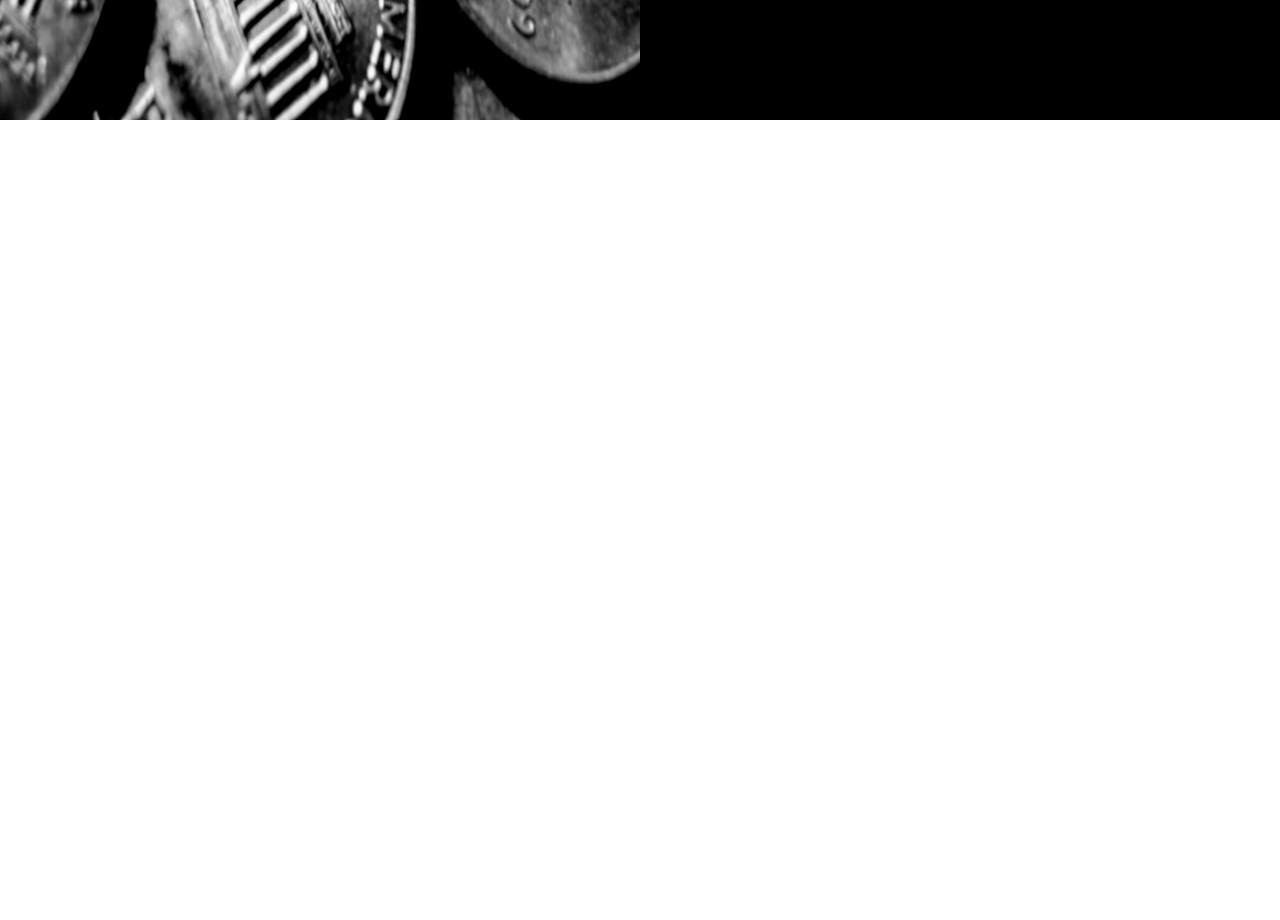
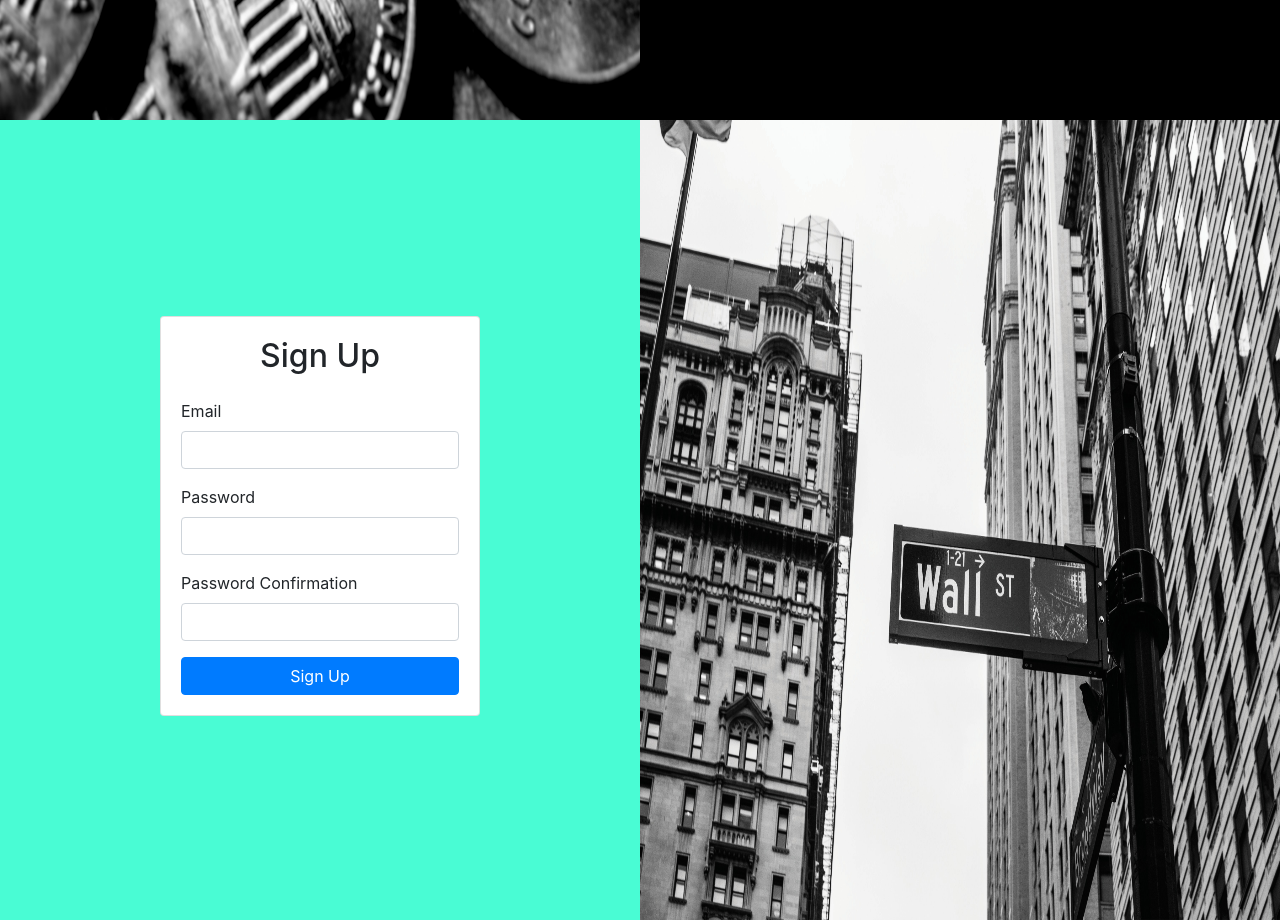
Before and after one commit to ghilger16/StockRocket, a React (Create React App) app in the folder ClientApp/: page / in a window 1280 px wide. Shown: the part 1480-2400 px from the top of the page. Before the commit the page ends 1600 px from the top, so only its background shows below. Built offline with nearby package versions, Linux system fonts and the light colour scheme.

Commit message:
added registration form

```diff
--- a/ClientApp/public/styles.css
+++ b/ClientApp/public/styles.css
@@ -43,10 +43,6 @@ section > .image {
     height: 100vh;
 }
 
-section > header ul.actions {
-justify-content: flex-end;
-}
-
 section.intro {
     background-color: #49fcd4;
     margin-top: 0;
@@ -69,14 +65,23 @@ section.first {
     position: relative;
 }
 
-    section.first h1 {
-        color: #49fcd4;
+    section.first > header h1 {
+        color: #49fcd4
+    }
+    section.first > header p {
+        color: #49fcd4
     }
 
-    section.first p {
-        color: #49fcd4;
-    }
-
+section.second {
+    background-color: #49fcd4;
+    margin-top: 0;
+    align-items: center;
+    display: grid;
+    grid-template-areas: "header image";
+    grid-template-columns: 50vw 50vw;
+    grid-template-rows: 1fr;
+    position: relative;
+}
 .image.fill img {
     height: 100%;
     left: 0;
--- /dev/null
+++ b/ClientApp/src/components/Signup.js
@@ -0,0 +1,38 @@
+import React, { useRef } from 'react';
+import { Form, Button, Card } from "react-bootstrap";
+
+const Signup = () => {
+    const emailRef = useRef();
+    const passwordRef = useRef();
+    const passwordConfirmRef = useRef();
+    return (
+        <div>
+            <Card>
+                <Card.Body>
+                    <h2 className="text-center mb-4">Sign Up</h2>
+                    <Form>
+                        <Form.Group id="email">
+                            <Form.Label>Email</Form.Label>
+                            <Form.Control type="email" ref={emailRef} required />
+                        </Form.Group>
+                    </Form>
+                    <Form>
+                        <Form.Group id="password">
+                            <Form.Label>Password</Form.Label>
+                            <Form.Control type="password" ref={passwordRef} required />
+                        </Form.Group>
+                    </Form>
+                    <Form>
+                        <Form.Group id="password-confirm">
+                            <Form.Label>Password Confirmation</Form.Label>
+                            <Form.Control type="password" ref={passwordConfirmRef} required />
+                        </Form.Group>
+                        <Button className="w-100" type="submit">Sign Up</Button>
+                    </Form>
+                </Card.Body>
+            </Card>
+            <div className = "w-100 text-center mt-2"> </div>
+        </div>)
+}
+
+export default Signup;
--- /dev/null
+++ b/ClientApp/src/contexts/Context.js
@@ -0,0 +1,22 @@
+import React, { useState, useEffect } from "react";
+
+const Context = React.createContext();
+
+const ContextProvider = ({ children }) => {
+    const [currentUser, setCurrentUser] = useState();
+
+    //function for signup (email, password){
+    //setCurrentUser(user)
+
+
+    const value = {
+        currentUser
+    }
+    return (
+        <Context.Provider value={value}>
+            {children}
+        </Context.Provider>
+    );
+}
+
+export { ContextProvider, Context };
--- a/ClientApp/src/index.js
+++ b/ClientApp/src/index.js
@@ -3,11 +3,14 @@ import React from 'react';
 import ReactDOM from 'react-dom';
 import { BrowserRouter } from 'react-router-dom';
 import App from './App';
+import { ContextProvider } from "./contexts/Context";
 
 const rootElement = document.getElementById('root');
 
 ReactDOM.render(
+    <ContextProvider>
   <BrowserRouter>
     <App />
-  </BrowserRouter>,
+        </BrowserRouter>
+        </ContextProvider>,
   rootElement);
--- a/ClientApp/src/pages/Home.js
+++ b/ClientApp/src/pages/Home.js
@@ -1,4 +1,5 @@
 import React from 'react';
+import Signup from "../components/Signup"
 
 const Home = () => {
 	return (
@@ -20,8 +21,8 @@ const Home = () => {
 				<header>
 					<h1>Stock Rocket<i class="ri-rocket-2-fill"></i></h1>
 					<p>A free responsive site template designed by</p>
-					<ul class="actions">
-						<li><a href="#first" class="arrow scrolly"><span class="label"></span></a></li>
+					<ul>
+						<li><a href="#second" class="arrow scrolly"></a></li>
 					</ul>
 				</header>
 				<div class="image">
@@ -29,9 +30,14 @@ const Home = () => {
 				</div>
 			</section>
 
-
-
-
+			<section id="second" class="second">
+				<header>
+					<Signup />
+				</header>
+				<div class="image">
+					<span class="image fill" data-position="center"><img src="images/pic03.jpg" alt="" /></span>
+				</div>
+			</section>
 		</div>
 
     );
```
Also changed, not shown: ClientApp/public/images/pic03.jpg (added), 1 other file (tests, documents, lock files or other folders).
